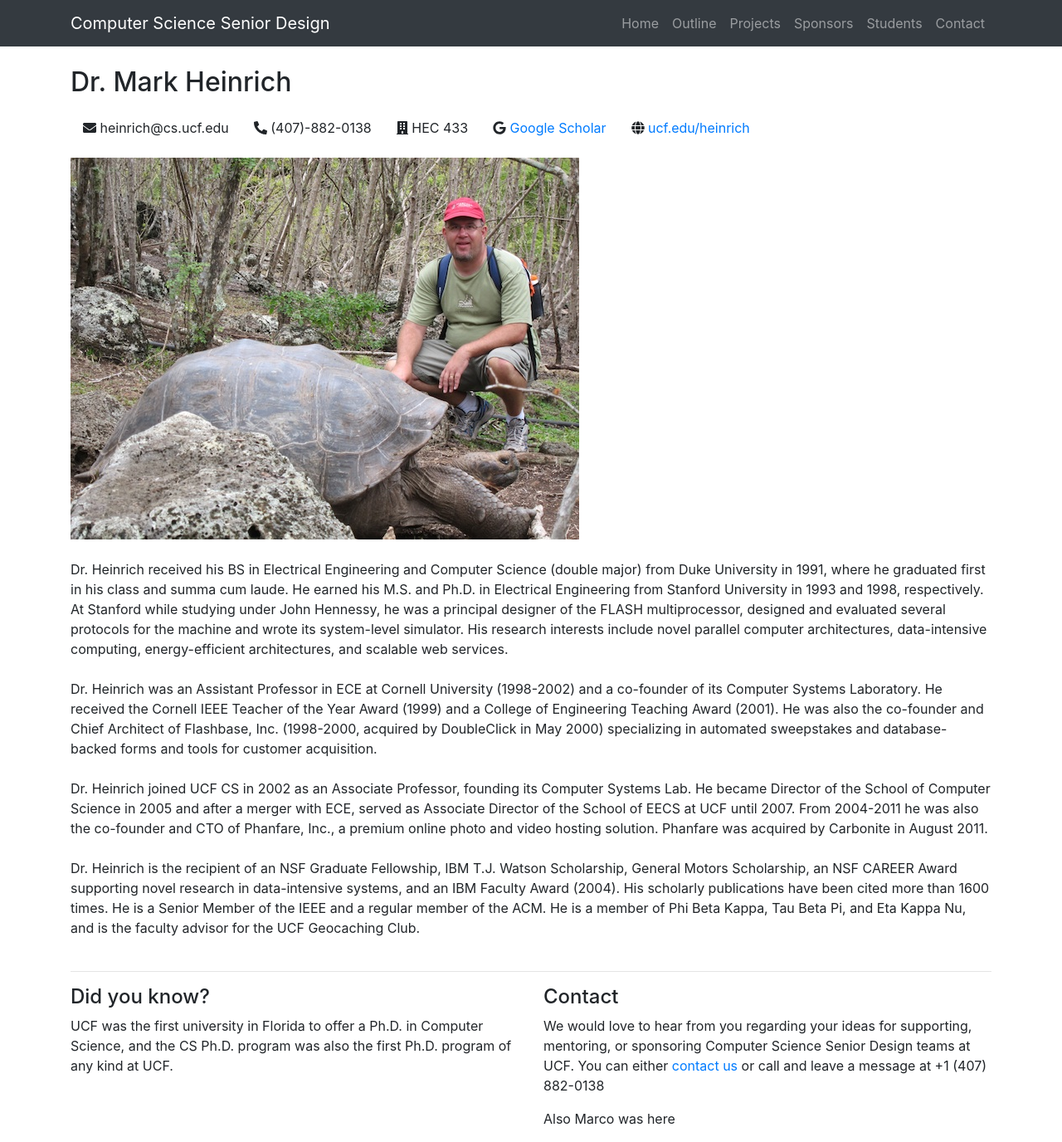
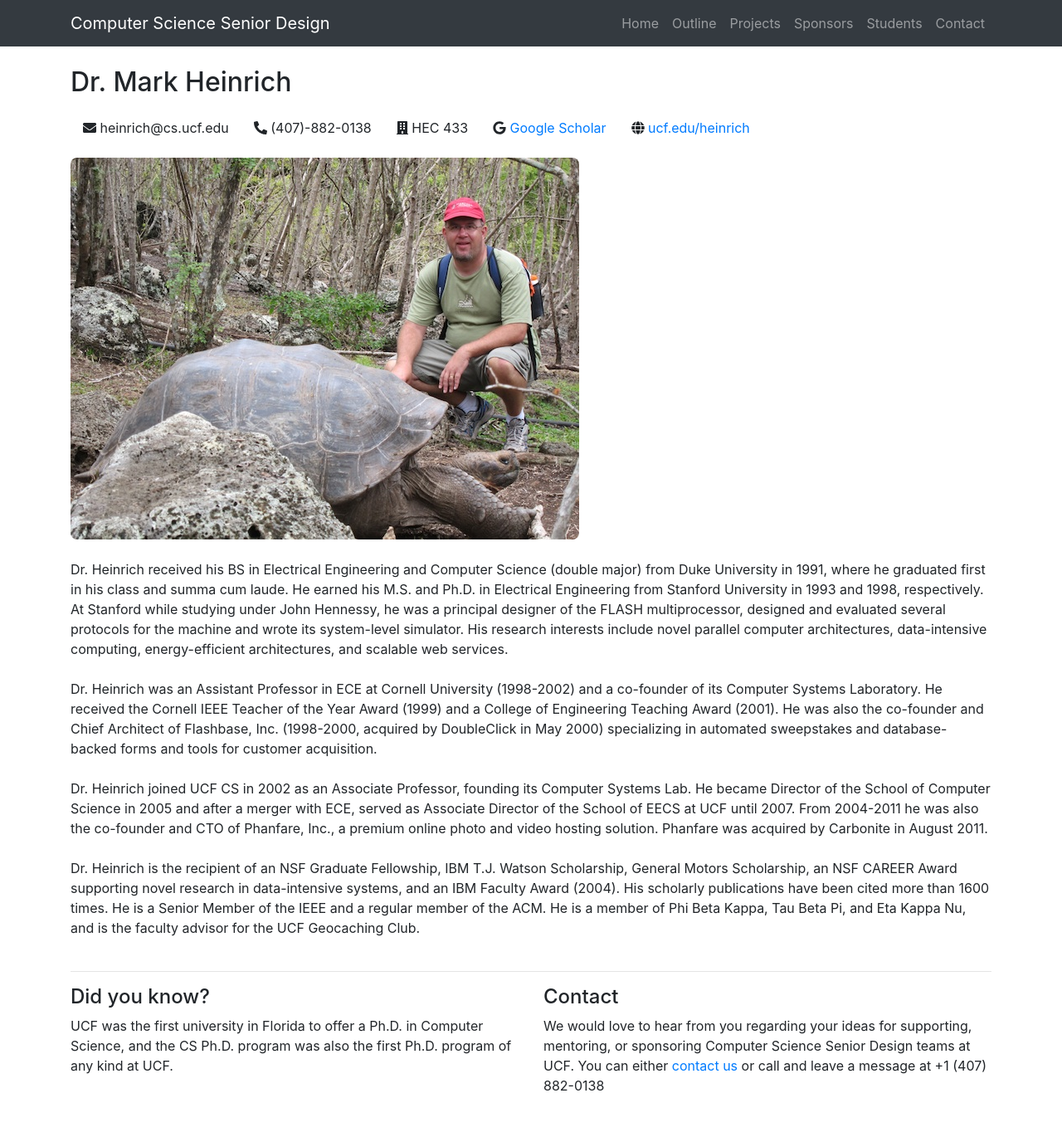
Before and after one commit to keekah/ucf-cms, a React (Create React App) app in the folder cms/: page /contact in a window 1280 px wide. Shown: the whole page at 83% size. After the commit the page ends 1336 px from the top, so only its background shows below. Built offline with nearby package versions, Linux system fonts and the light colour scheme.

Commit message:
format group member text on project

```diff
--- a/cms/src/App.css
+++ b/cms/src/App.css
@@ -24,3 +24,14 @@
   margin-left: auto;
   margin-right: auto;
 }
+
+#heinrich {
+  border-radius: 8px;
+}
+
+#groupMembers:before {
+  height: 100%;
+  vertical-align: bottom;
+  display: inline-block;
+  content: "";
+}
--- a/cms/src/components/Footer.js
+++ b/cms/src/components/Footer.js
@@ -11,7 +11,7 @@ const Footer = () => <Container>
     </Col>
     <Col xs="6">
       <h4>Contact</h4>
-      <p>We would love to hear from you regarding your ideas for supporting, mentoring, or sponsoring Computer Science Senior Design teams at UCF. You can either <a href="./contact">contact us</a> or call and leave a message at +1 (407) 882-0138</p><p>Also Marco was here</p>
+      <p>We would love to hear from you regarding your ideas for supporting, mentoring, or sponsoring Computer Science Senior Design teams at UCF. You can either <a href="./contact">contact us</a> or call and leave a message at +1 (407) 882-0138</p>
     </Col>
   </Row>
 </Container>
--- a/cms/src/pages/Contact.js
+++ b/cms/src/pages/Contact.js
@@ -41,7 +41,7 @@ class Contact extends React.Component {
         <Container>
           <Row>
             <Col xs="auto">
-              <FontAwesomeIcon icon="envelope" onClick={document.execCommand('copy')}/> heinrich@cs.ucf.edu
+              <FontAwesomeIcon icon="envelope" onClick={() => document.execCommand('copy')}/> heinrich@cs.ucf.edu
             </Col>
             <Col xs="auto">
               <FontAwesomeIcon icon="phone-alt" /> (407)-882-0138
@@ -59,7 +59,7 @@ class Contact extends React.Component {
         </Container>
 
           <br />
-          <img src="../images/tortoise.jpg" alt="Dr. Heinrich with a tortoise"></img><br /><br />
+          <img src="../images/tortoise.jpg" alt="Dr. Heinrich with a tortoise" id="heinrich"></img><br /><br />
           <p>Dr. Heinrich received his BS in Electrical Engineering and Computer Science (double major) from Duke University in 1991, where he graduated first in his class and summa cum laude. He earned his M.S. and Ph.D. in Electrical Engineering from Stanford University in 1993 and 1998, respectively. At Stanford while studying under John Hennessy, he was a principal designer of the FLASH multiprocessor, designed and evaluated several protocols for the machine and wrote its system-level simulator. His research interests include novel parallel computer architectures, data-intensive computing, energy-efficient architectures, and scalable web services.<br /><br />
 
           Dr. Heinrich was an Assistant Professor in ECE at Cornell University (1998-2002) and a co-founder of its Computer Systems Laboratory. He received the Cornell IEEE Teacher of the Year Award (1999) and a College of Engineering Teaching Award (2001). He was also the co-founder and Chief Architect of Flashbase, Inc. (1998-2000, acquired by DoubleClick in May 2000) specializing in automated sweepstakes and database-backed forms and tools for customer acquisition.<br /><br />
--- a/cms/src/pages/Project.js
+++ b/cms/src/pages/Project.js
@@ -9,7 +9,7 @@ class Project extends React.Component {
     return <Page>
       <Row>
       <h2 className="mb-4">{this.props.project.ProjectName}</h2>
-      <h5 className="mb-4 ml-auto">{this.props.project.GroupMembers}</h5>
+      <h5 id="groupMembers" className="mb-4 ml-auto">{this.props.project.GroupMembers}</h5>
       </Row>
       <Jumbotron fluid>
        <Container fluid>
```
